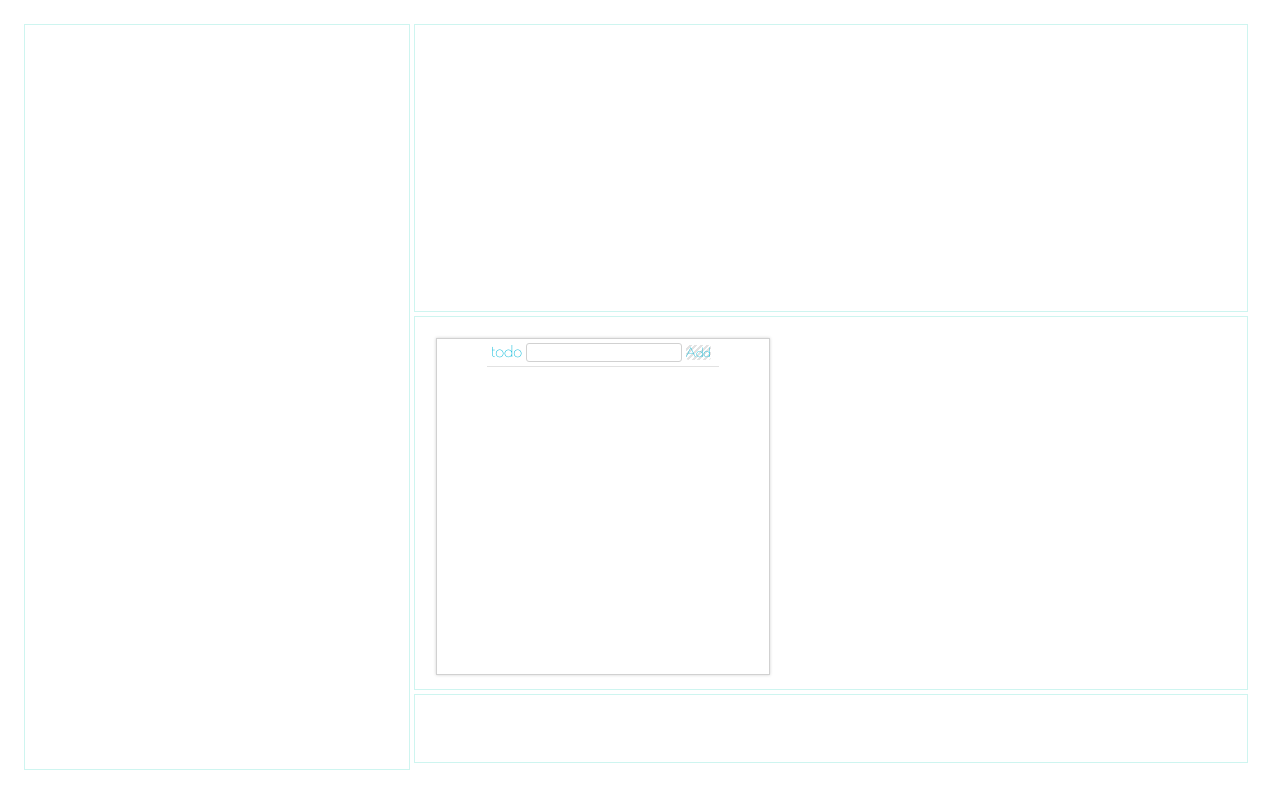
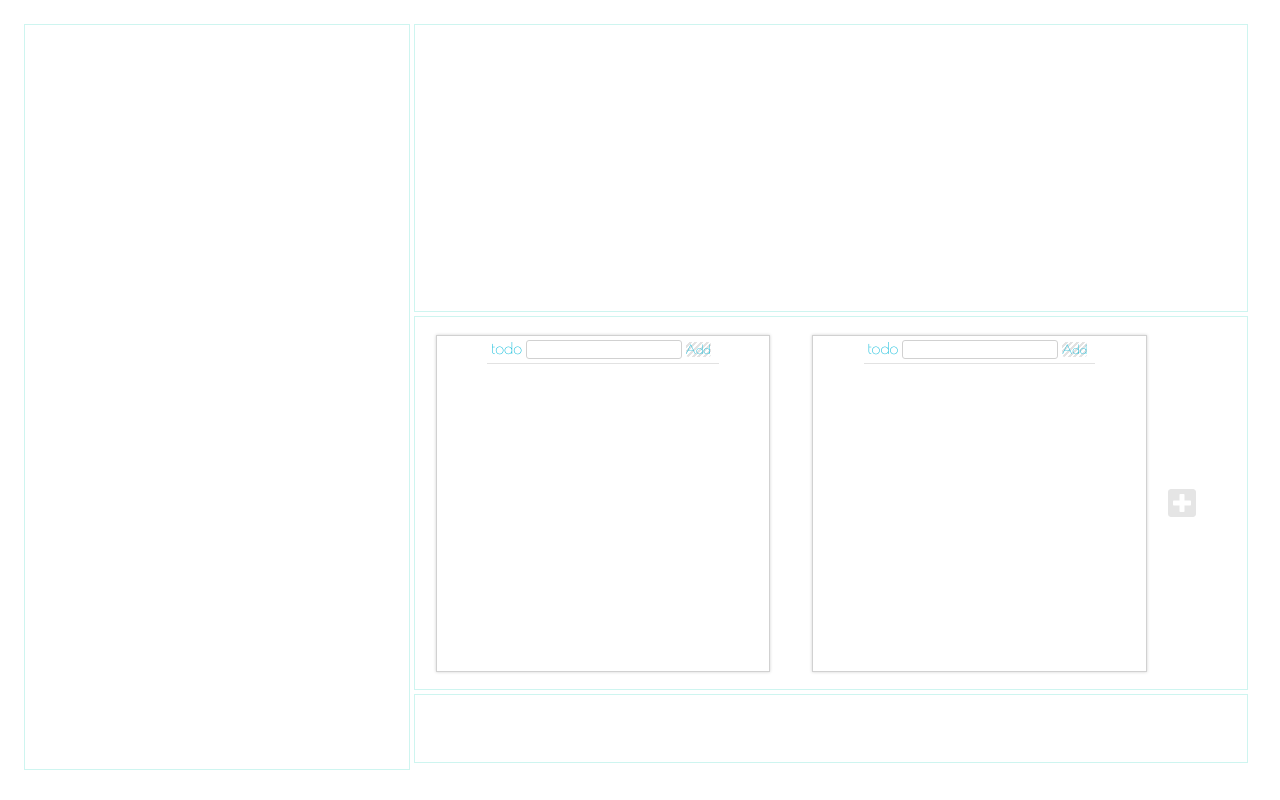
Before and after one commit to unios103/canvas_clock, a React app: page / in a window 1280 px wide. Built offline with nearby package versions, Linux system fonts and the light colour scheme; a small style sheet from the web is missing; the HTML template or start-up script is replaced by a standard one.

Commit message:
Todo card 大量生産

```diff
--- a/src/components/card/Flame.jsx
+++ b/src/components/card/Flame.jsx
@@ -1,37 +1,49 @@
-import React, { Component } from 'react';
+import React, { Component } from "react";
 
-import Form from './Form.jsx';
-import List from './List.jsx';
+import Form from "./Form.jsx";
+import List from "./List.jsx";
 
-const Flame=(props)=>{
-
-    function AddTodo(e){
+const Flame = props => {
+    const num = props.num;
+    function AddTodo(e) {
         e.preventDefault();
-        const {todo}=props.this.state;
-        todo.push({title:e.target.title.value,status:false,edit:false,contents:""});
-        props.this.setState({todo});
-        e.target.title.value='';
+        const { todo } = props.this.state.list[num];
+        todo.push({
+            title: e.target.title.value,
+            status: false,
+            edit: false,
+            contents: ""
+        });
+        props.this.setState({ todo });
+        e.target.title.value = "";
     }
 
-    function RemoveTodo(i){
-        const {todo}=props.this.state;
-        todo.splice(i,1);
-        props.this.setState({todo});
+    function RemoveTodo(i) {
+        const { todo } = props.this.state.list[num];
+        todo.splice(i, 1);
+        props.this.setState({ todo });
     }
 
-    function Check(i){
-        const {todo}=props.this.state;
-        todo[i].status=!todo[i].status;
-        props.this.setState({todo});
+    function Check(i) {
+        const { todo } = props.this.state.list[num];
+        todo[i].status = !todo[i].status;
+        todo[i].edit ? (todo[i].edit = !todo[i].edit) : "";
+        props.this.setState({ todo });
     }
 
-    return(
-        <div className="flame title">
-            <Form AddTodo={AddTodo} />
-            <div className="todoBox">
-                <List todo={props.this.state.todo} RemoveTodo={RemoveTodo} Check={Check} />
+    return (
+        <>
+            <div className="flame title">
+                <Form AddTodo={AddTodo} />
+                <div className="todoBox">
+                    <List
+                        todo={props.this.state.list[num].todo}
+                        RemoveTodo={RemoveTodo}
+                        Check={Check}
+                    />
+                </div>
             </div>
-        </div>
+        </>
     );
 };
 
--- a/src/components/card/Form.jsx
+++ b/src/components/card/Form.jsx
@@ -1,6 +1,6 @@
-import React, { Component } from 'react';
+import React, { Component } from "react";
 
-const Form = (props) => (
+const Form = props => (
     <form className="form_field" onSubmit={props.AddTodo}>
         <label className="form_label form_color">todo </label>
         <input name="title" type="text" className="form_input" />
--- a/src/components/card/List.jsx
+++ b/src/components/card/List.jsx
@@ -18,14 +18,14 @@ const List = props => {
                         <li key={i} className="list">
                             <span
                                 className="form_btn checkbox"
-                                onClick={() => props.Check(i)}
+                                onClick={() => props.Check(i, props.num)}
                             >
                                 {Box(todo.status)}
                             </span>
                             <span className="todo_title">{todo.title}</span>
                             <span
                                 className="form_btn trash"
-                                onClick={() => props.RemoveTodo(i)}
+                                onClick={() => props.RemoveTodo(i, props.num)}
                             >
                                 <FontAwesomeIcon icon={["fas", "trash"]} />
                             </span>
--- /dev/null
+++ b/src/components/card/Plus.jsx
@@ -0,0 +1,26 @@
+import React, { Component } from "react";
+import { FontAwesomeIcon } from "@fortawesome/react-fontawesome";
+
+const Plus = props => {
+    const [title, decideTitle] = React.useState(false);
+    function MakeCard(e) {
+        return <>{title ? <div className="flame title"></div> : ""}</>;
+    }
+    function MakeTodoState(e) {
+        !title ? decideTitle(!title) : "";
+        const { list } = props.this.state;
+        list.push({ todo: [] });
+        props.this.setState({ list });
+        console.log(list);
+    }
+    return (
+        <>
+            {MakeCard()}
+            <div className="Plus" onClick={MakeTodoState}>
+                <FontAwesomeIcon icon={["fas", "plus-square"]} />
+            </div>
+        </>
+    );
+};
+
+export default Plus;
--- a/src/components/memo/Memo.jsx
+++ b/src/components/memo/Memo.jsx
@@ -2,8 +2,10 @@ import React, { Component } from "react";
 import { FontAwesomeIcon } from "@fortawesome/react-fontawesome";
 
 const Memo = props => {
+    const num = props.num;
+
     function Edit(i) {
-        const { todo } = props.this.state;
+        const { todo } = props.this.state.list[num];
         todo[i].edit = !todo[i].edit;
         props.this.setState({ todo });
     }
@@ -17,17 +19,17 @@ const Memo = props => {
     }
 
     function EditContents(i, e) {
-        const { todo } = props.this.state;
+        const { todo } = props.this.state.list[num];
         todo[i].contents = e.target.value;
         props.this.setState({ todo });
     }
 
     function Contents(i) {
-        const { contents } = props.this.state.todo[i];
-        const { todo } = props.this.state;
+        const { contents } = props.this.state.list[num].todo[i];
+        const { todo } = props.this.state.list[num];
         return (
             <div className="edit">
-                {props.this.state.todo[i].edit ? (
+                {props.this.state.list[num].todo[i].edit ? (
                     <textarea
                         className="edit_now"
                         defaultValue={contents}
@@ -55,7 +57,7 @@ const Memo = props => {
 
     return (
         <div className="memo_field">
-            {props.this.state.todo.map((todo, i) => {
+            {props.this.state.list[num].todo.map((todo, i) => {
                 return todo.status ? (
                     <div key={i} className="memo_flame">
                         <span className="memo_todo">
--- a/src/css/Memo.css
+++ b/src/css/Memo.css
@@ -1,54 +1,60 @@
-.memo_field{
-    height: 100%;
-    overflow:scroll;
+.memo_field {
+    display: flex;
+    flex-direction: column;
+    overflow-x: scroll;
+    width: 40%;
+    min-width: 40%;
+    margin: 2.5%;
 }
-.memo_flame{
-    height:88%;
-    width:40%;
-    margin:2.5%;
-    border:1px solid #d1d1d1;
+.memo_flame {
+    height: 99%;
+    width: 99%;
+    min-height: 99%;
+    min-width: 99%;
+    margin-bottom: 2%;
+    border: 1px solid #d1d1d1;
     text-align: center;
     box-shadow: 0 0 3px #d1d1d1;
     -webkit-app-region: none;
 }
-.memo_todo{
-    border-bottom:1px solid #00b8d8;
-    width:96%;
+.memo_todo {
+    border-bottom: 1px solid #00b8d8;
+    width: 96%;
     display: inline-block;
 }
-.todo_todo{
-    padding:4px 4px 0px;
+.todo_todo {
+    padding: 4px 4px 0px;
     float: left;
 }
-.memo_title{
+.memo_title {
     display: inline-block;
-    width:70%;
-    height:15px;
+    width: 70%;
+    height: 15px;
     overflow: scroll;
-    overflow-wrap : break-word;
-    padding:4px 4px 0px;
+    overflow-wrap: break-word;
+    padding: 4px 4px 0px;
     float: right;
     text-align: right;
 }
-.edit{
+.edit {
     text-align: left;
-    width:100%;
+    width: 100%;
 }
-.edit_btn{
+.edit_btn {
     font-size: 0.7rem;
     float: right;
 }
-.memo_contents{
-    font-size:0.9rem;
+.memo_contents {
+    font-size: 0.9rem;
     float: left;
-    margin:3px;
+    margin: 3px;
     margin-left: 8px;
-    width:84%;
+    width: 84%;
 }
-.none{
+.none {
     color: #d1d1d1;
 }
-.edit_now{
+.edit_now {
     margin-top: 3px;
-    margin-left:6px;
+    margin-left: 6px;
 }
--- a/src/css/main.css
+++ b/src/css/main.css
@@ -1,46 +1,68 @@
-.title{
-    font-family: 'Poiret One', 'M+ Type-2 (general-j) Thin', cursive;
-    color:#00b8d8;
+.title {
+    font-family: "Poiret One", "M+ Type-2 (general-j) Thin", cursive;
+    color: #00b8d8;
 }
-.day{
-    display:flex;
-    padding:3vh;
+.day {
+    display: flex;
+    padding: 3vh;
 }
-.remainder,.page{
-    height:93vh;
+.remainder,
+.page {
+    height: 93vh;
 }
-.remainder,.memo,.card,.page_title{
-    border:1.5px solid #cef5f0;
+.remainder,
+.memo,
+.card,
+.page_title {
+    border: 1.5px solid #cef5f0;
 }
-.remainder{
-    width:30vw;
+.remainder {
+    width: 30vw;
 }
-.memo,.card,.page_title{
-    width : 65vw;
-    margin-left:3.8px;
+.memo,
+.card,
+.page_title {
+    width: 65vw;
+    margin-left: 3.8px;
 }
-.memo,.card{
-    margin-bottom:3.8px;
+.memo,
+.card {
+    margin-bottom: 3.8px;
 }
-.memo{
+.memo {
     height: 38.5%;
+    display: flex;
+    flex-direction: row;
+    overflow-x: scroll;
 }
-.card{
-    height:50%;
+.card {
+    height: 50%;
+    display: flex;
+    flex-direction: row;
+    align-items: center;
+    overflow-x: scroll;
 }
-.page_title{
+.page_title {
     height: 9%;
 }
-.flame{
-    height:90%;
-    width:40%;
-    margin:2.5%;
-    border:1px solid #d1d1d1;
+.flame {
+    height: 90%;
+    width: 40%;
+    margin: 2.5%;
+    border: 1px solid #d1d1d1;
     text-align: center;
     box-shadow: 0 0 3px #d1d1d1;
     -webkit-app-region: none;
+    min-width: 40%;
 }
-.todoBox{
-    height:88%;
-    overflow:scroll;
+.todoBox {
+    height: 88%;
+    overflow: scroll;
 }
+.Plus {
+    display: flex;
+    flex-direction: row;
+    align-items: center;
+    color: #d1d1d18e;
+    font-size: 2rem;
+}
--- a/src/index.jsx
+++ b/src/index.jsx
@@ -9,6 +9,7 @@ library.add(fab, fas, far);
 //jsx file
 import Flame from "./components/card/Flame.jsx";
 import Memo from "./components/memo/Memo.jsx";
+import Plus from "./components/card/Plus.jsx";
 //css file
 import "./css/Font.css";
 import "./css/rCss.css";
@@ -21,7 +22,7 @@ class App extends React.Component {
     constructor(props) {
         super(props);
         this.state = {
-      todo: []
+            list: [{ todo: [] }, { todo: [] }]
         };
     }
 
@@ -31,10 +32,15 @@ class App extends React.Component {
                 <div className="remainder title"></div>
                 <div className="page title">
                     <div className="memo title">
-            <Memo this={this} />
+                        {this.state.list.map((list, i) => {
+                            return <Memo key={i} this={this} num={i} />;
+                        })}
                     </div>
                     <div className="card title">
-            <Flame this={this} />
+                        {this.state.list.map((list, i) => {
+                            return <Flame key={i} this={this} num={i} />;
+                        })}
+                        <Plus this={this} />
                     </div>
                     <div className="page_title title"></div>
                 </div>
```
Also changed, not shown: src/css/Form_List.css (+17 -17 lines), 1 other file (tests, documents, lock files or other folders). Lines whose indentation alone changed are shown as unchanged.
